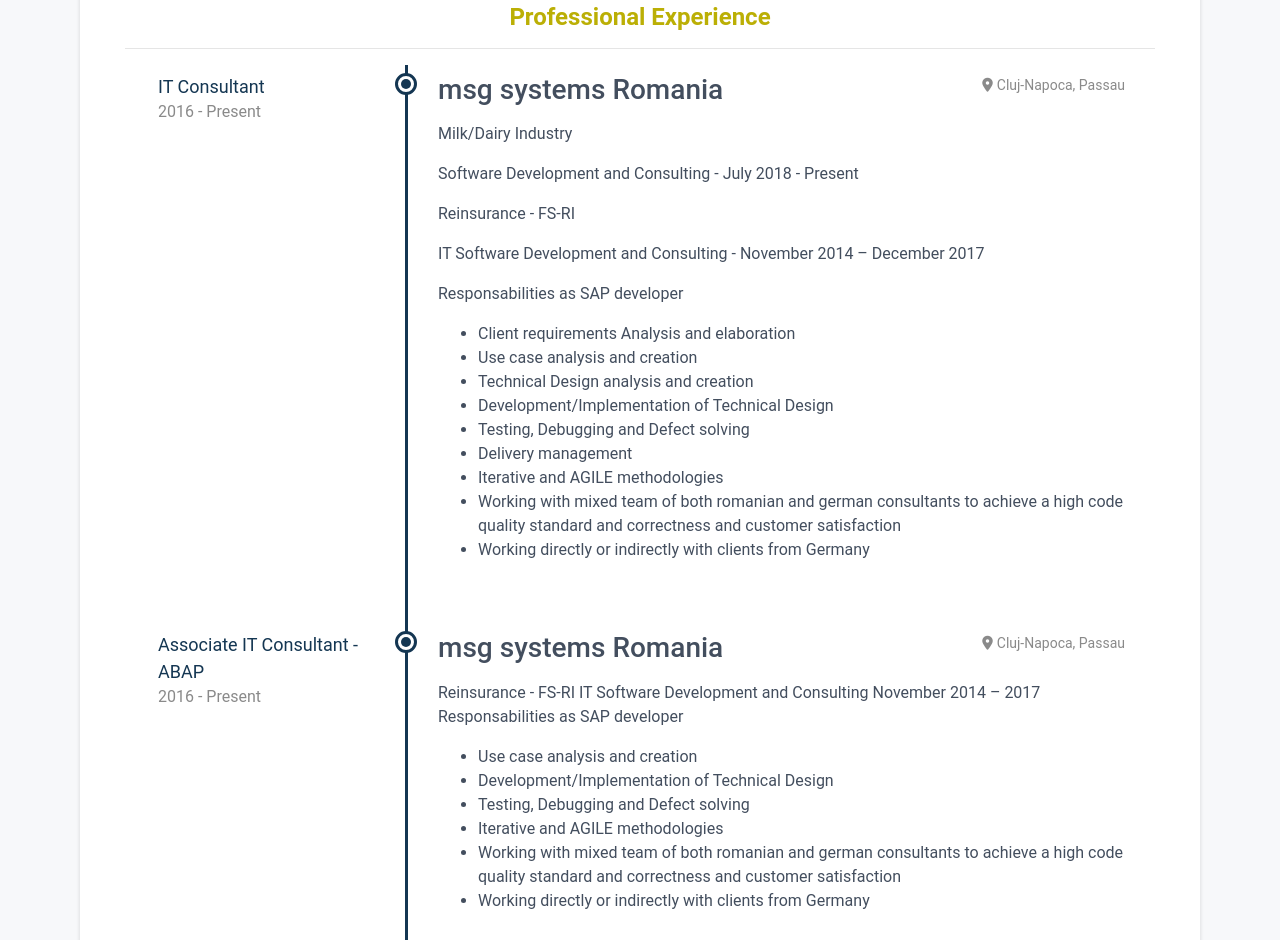
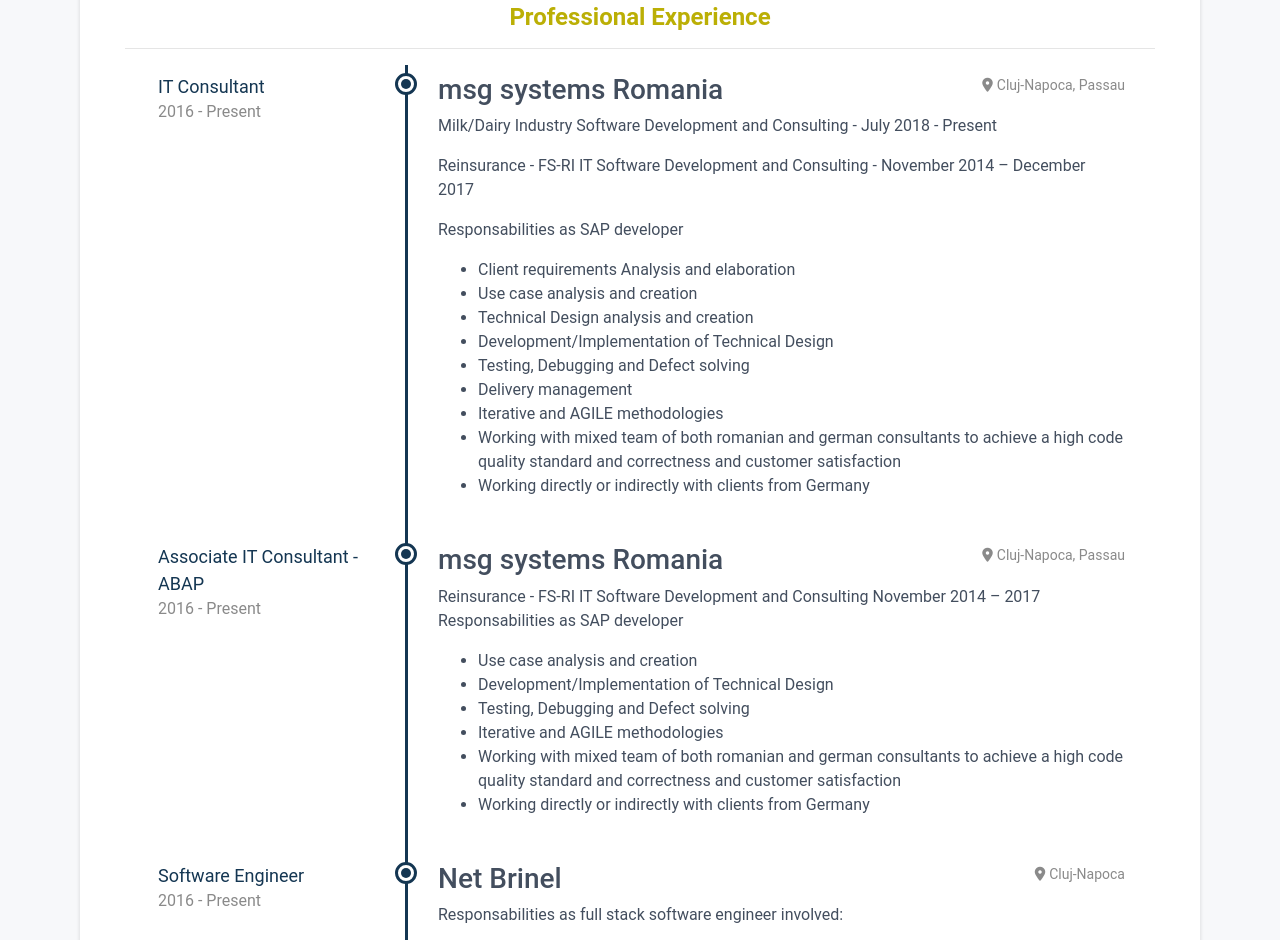
Before and after one commit to virgil-andreies/resume-portfolio, a plain HTML site: page index.html in a window 1280 px wide. Shown: the part 2425-3365 px from the top of the page. Drawn offline with Linux system fonts and the light colour scheme.

Commit message:
Adjusted index
Adjusted index.html

```diff
--- a/index.html
+++ b/index.html
@@ -427,12 +427,12 @@
 					<div class="time">2016 - Present</div>
 				</div>
 				<!--//job-meta-->
-				<div class="job-desc py-2">
-					<p> Milk/Dairy Industry </p>
-					<p> Software Development and Consulting - July 2018 - Present </p>
+				<div class="job-desc">
+					<p> Milk/Dairy Industry
+						Software Development and Consulting - July 2018 - Present </p>
 
-					<p> Reinsurance - FS-RI </p>
-					<p> IT Software Development and Consulting - November 2014 – December 2017</p>
+					<p> Reinsurance - FS-RI
+						IT Software Development and Consulting - November 2014 – December 2017</p>
 
 					<p> Responsabilities as SAP developer</p>
 					<ul>
@@ -461,7 +461,7 @@
 					<div class="time">2016 - Present</div>
 				</div>
 				<!--//job-meta-->
-				<div class="job-desc py-2">
+				<div class="job-desc">
 					<p>Reinsurance - FS-RI
 						IT Software Development and Consulting
 						November 2014 – 2017
@@ -489,7 +489,7 @@
 					<div class="time">2016 - Present</div>
 				</div>
 				<!--//job-meta-->
-				<div class="job-desc py-2">
+				<div class="job-desc">
 					<p>Responsabilities as full stack software engineer involved:</p>
 					<ul>
 						<li>mostly development and maintenance of web-based applications in the area of E-Commerce</li>
@@ -505,6 +505,7 @@
 	</section>
 
 	<!-- Education -->
+	<!-- Link for alternate flip method https://www.w3schools.com/howto/howto_css_flip_card.asp -->
 	<section id="section-education" class="section-education">
 		<div class="container">
 			<h2 class="section-title font-weight-bold text-center mb-3">Education</h2>
@@ -905,7 +906,7 @@
 							</a>
 						</div>
 						<div class="card-body pb-0">
-							<h4 class="card-title text-truncate text-center mb-0"><a href="#">SAP Dairy Management by msg/a></h4>
+							<h4 class="card-title text-truncate text-center mb-0"><a href="#">SAP Dairy Management by msg</a></h4>
 						</div>
 
 						<div class="card-footer border-0 text-center bg-white pb-4">
```
